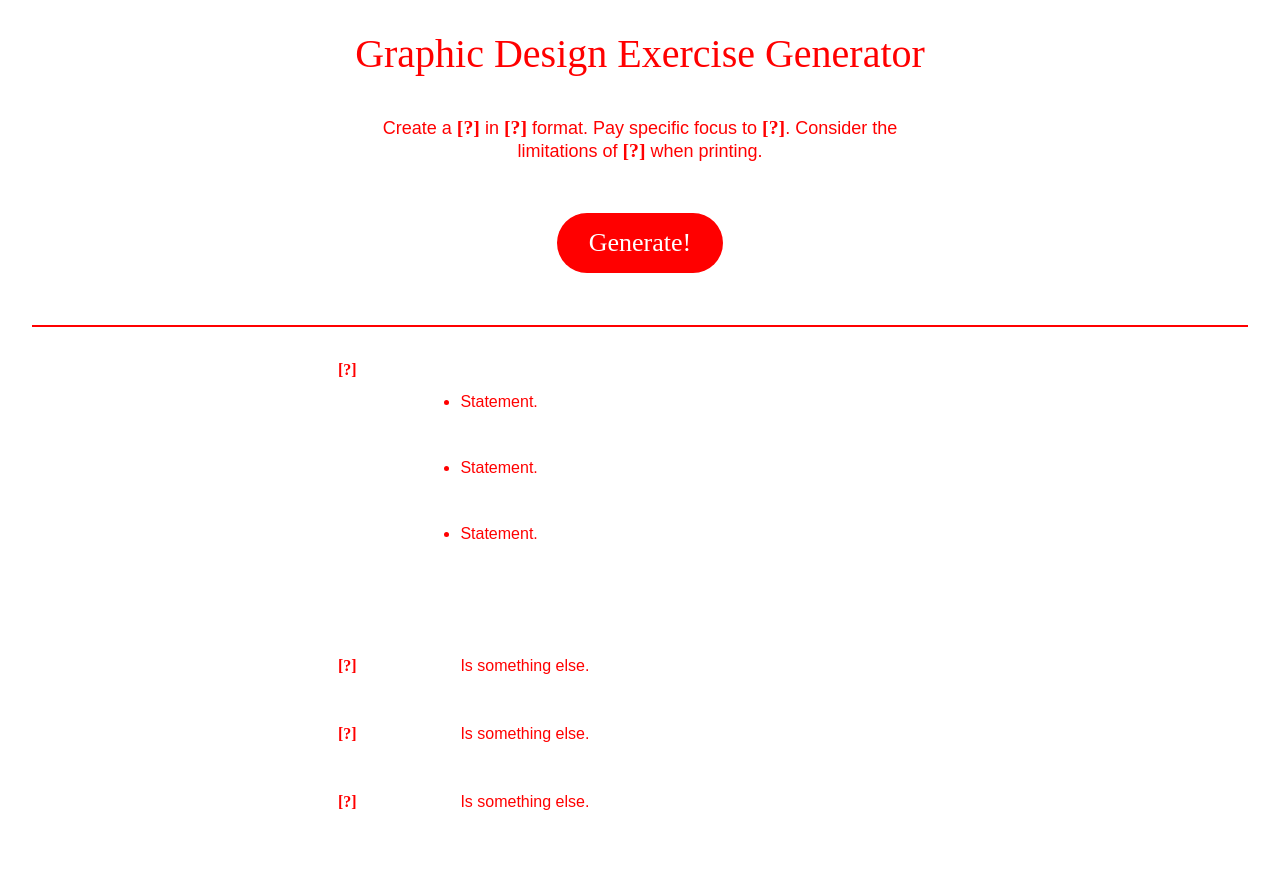
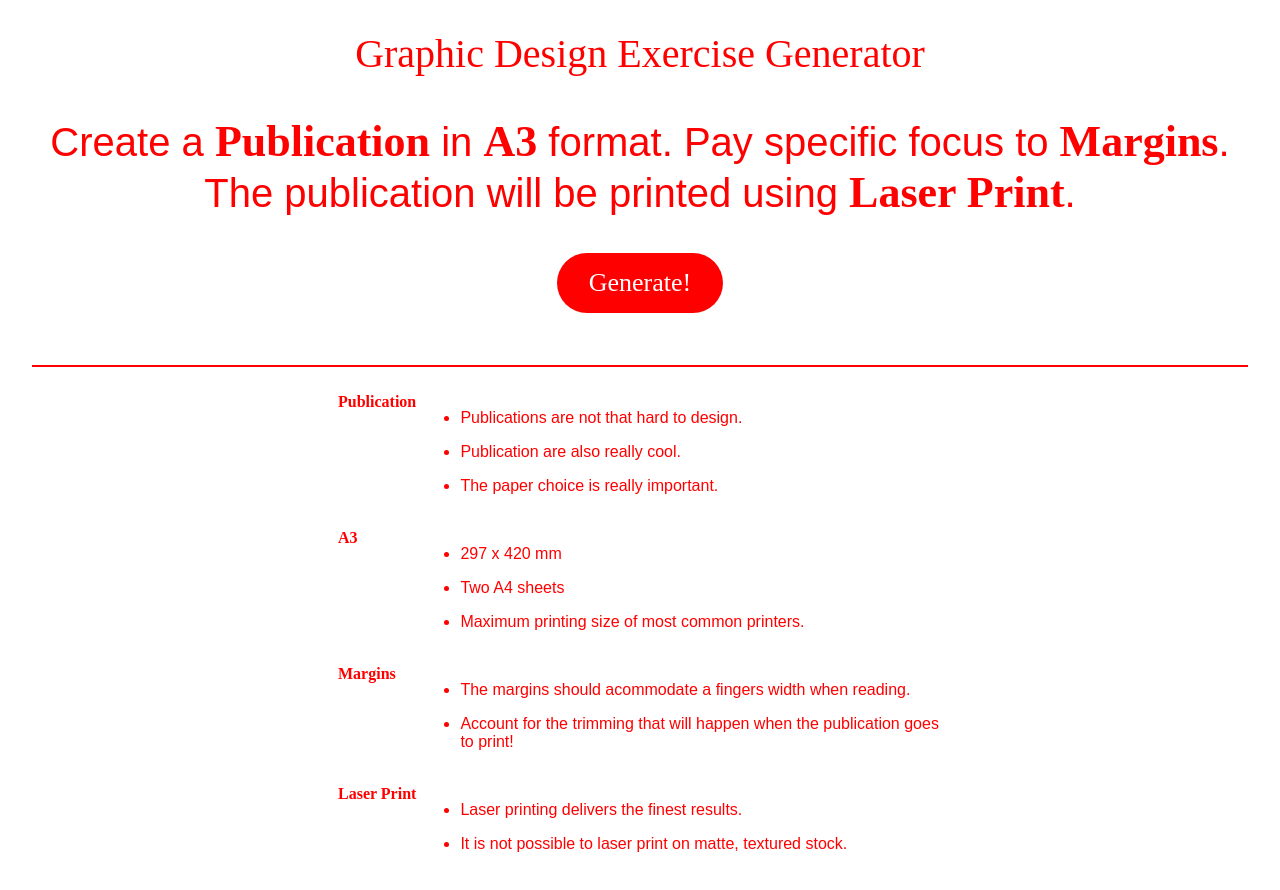
Before and after one commit to dmnkvd/GD-Tools, a website: page index.html in a window 1280 px wide. Both pictures are taken after a click on the button "Generate!". Drawn offline with Linux system fonts and the light colour scheme.

Commit message:
it works!

```diff
--- a/index.html
+++ b/index.html
@@ -9,14 +9,14 @@
 
 <body>
     <h1>Graphic Design Exercise Generator</h1>
-    <p>Create a <span class="type">[?]</span> in <span class="format">[?]</span> format. Pay specific focus to <span
-            class="focus">[?]</span>. Consider the limitations of <span class="print">[?]</span> when printing.</p>
+    <p id="prompt">Create a <span class="type">[?]</span> in <span class="format">[?]</span> format. Pay specific focus
+        to <span class="focus">[?]</span>. The publication will be printed using <span class="print">[?]</span>.</p>
     <input type="button" value="Generate!" onclick="randomWord()" />
     <hr>
     <table>
         <tr>
             <td class="type">[?]</td>
-            <td class="statements">
+            <td class="type-statements">
                 <ul>
                     <li>Statement.</li>
                     <li>Statement.</li>
@@ -26,90 +26,143 @@
         </tr>
         <tr>
             <td class="format">[?]</td>
-            <td class="statements">Is something else.</td>
+            <td class="format-statements">Is something else.</td>
         </tr>
         <tr>
             <td class="focus">[?]</td>
-            <td class="statements">Is something else.</td>
+            <td class="focus-statements">Is something else.</td>
         </tr>
         <tr>
             <td class="print">[?]</td>
-            <td class="statements">Is something else.</td>
+            <td class="print-statements">Is something else.</td>
         </tr>
     </table>
 </body>
 
 <script>
-    // The function following this could probably be made cleaner by using a more complex array/dictionary/hash for these data...
+    const selection = {
+        type: [
+            {
+                Publication: [
+                    "Publications are not that hard to design.",
+                    "Publication are also really cool.",
+                    "The paper choice is really important.",
+                ]
+            },
+            {
+                Magazine: [
+                    "Magazine statement one.",
+                    "Magazine statement two."
+                ]
+            },
+            {
+                Poster: [
+                    "Magazine statement one.",
+                ]
+            },
+        ],
+        format: [
+            {
+                A3: [
+                    "297 x 420 mm",
+                    "Two A4 sheets",
+                    "Maximum printing size of most common printers."
+                ]
+            },
+            {
+                A4: [
+                    "210 x 297 mm",
+                    "Trimming it down to 295mm will give you a lot more space for funky grids."
+                ]
+            },
+            {
+                B5: [
+                    "176 x 250 mm"
+                ]
+            },
+        ],
+        focus: [
+            {
+                'White Space': [
+                    "Is the space between all different elements on the page (text, visual material).",
+                    "It is very important for a feeling of balance in composition.",
+                    "Negative space is just as important as positive space."
+                ]
+            },
+            {
+                Margins: [
+                    "The margins should acommodate a fingers width when reading.",
+                    "Account for the trimming that will happen when the publication goes to print!"
+                ]
+            },
+            {
+                B5: [
+                    "176 x 250 mm"
+                ]
+            },
+        ],
+        print: [
+            {
+                'Risoprint': [
+                    "Risoprint can deliver the most brilliant colours.",
+                    "Don't forget to seperate channels into CMYK.",
+                ]
+            },
+            {
+                'Inkjet': [
+                    "The ink will take a while to dry.",
+                    "Worse resolution thank Laser Printing."
+                ]
+            },
+            {
+                'Laser Print': [
+                    "Laser printing delivers the finest results.",
+                    "It is not possible to laser print on matte, textured stock."
+                ]
+            },
+        ]
+    };
 
-    const selection = {
-        // type: [
-        //   {
-        //     'Publication':
-        //       [
-        //         'A printed work produced as a serial.',
-        //         'This and that statement.',
-        //         'Pay attention to the grey space!'
-        //       ]
-        //   },
-        //   {
-        //     'Poster':
-        //       [
-        //         'A single printed work, containing a statement.',
-        //         'This and that statement.',
-        //         'Pay attention to the grey space!'
-        //       ]
-        //   },
-        //   {
-        //     'Zine':
-        //       [
-        //         'A single printed work, containing a statement.',
-        //         'This and that statement.',
-        //         'Pay attention to the grey space!'
-        //       ]
-        //   },
-        //   {
-        //     'Book': 'An informal, typically photographic entry.'
-        //   },
-        //   {
-        //     'Brochure': 'An informal, typically photographic entry.'
-        //       ],
+    // This function creates a UL list from an array which is passed into it.
+    function makeUL(array) {
+        var list = document.createElement('ul');
 
-        format: [
-            'A4',
-            'Letter',
-            'A3',
-            'A2',
-            'A5',
-            'B6'
-        ],
+        for (var i = 0; i < array.length; i++) {
+            var item = document.createElement('li');
 
-        focus: [
-            'Contrast',
-            'Letter Spacing',
-            'Whitespace',
-            'Kerning',
-        ],
+            item.appendChild(document.createTextNode(array[i]));
 
-        print: [
-            'Inkjet',
-            'Risoprint',
-            'Silkscreen',
-            'Sublimation Print',
-            'UV Print',
-            'Xerox',
-        ]
+            list.appendChild(item);
+        }
+        return list;
     }
-}
 
     function randomWord() {
-        for (key in selection) {
-            var num = Math.floor(Math.random() * key.length)
-            document.querySelectorAll(`.${key}`).forEach((result) => {
-                result.innerHTML = selection[key][num];
-            })
+        randNum = 0
+        for (let i in selection) {
+            if (Object.prototype.hasOwnProperty.call(selection, i)) {
+                const categoryName = i;
+
+                randNum = [Math.floor(Math.random() * selection[i].length)]
+
+                for (let j in selection[i][randNum]) {
+                    document.querySelectorAll(`.${categoryName}`).forEach((result) => {
+                        result.innerHTML = j;
+                    });
+
+                    document.querySelectorAll(`.${categoryName}-statements`).forEach((result) => {
+                        result.innerHTML = j;
+                    });
+
+                    for (let k in selection[i][randNum][j]) {
+                        document.querySelectorAll(`.${categoryName}-statements`).forEach((result) => {
+                            result.innerHTML = makeUL(selection[i][randNum][j]).outerHTML;
+                        });
+                    }
+                }
+            }
         }
-    };
+    }
 </script>
 
 </html>
--- a/styles.css
+++ b/styles.css
@@ -61,10 +61,14 @@ p {
     margin: auto;
 }
 
+#prompt {
+    font-size: var(--font-size-l)
+}
+
 span {
     font-weight: bold;
     font-family: Serif;
-    font-size: calc(var(--font-size-m)*1.1);
+    font-size: calc(var(--font-size-l)*1.1);
 }
 
 input[type="button"] {
@@ -92,7 +96,7 @@ table {
 
 table * {
     vertical-align: top;
-    padding: 1em 0 2em ;
+    padding: 0.5em 0 ;
 }
 
 table tr td:nth-child(1) {
--- a/test-simple.js
+++ b/test-simple.js
@@ -32,8 +32,8 @@ function randomWord() {
             for (let j in selection[i][randomItem]) {
                 console.log(j);
                 document.querySelectorAll(`.${categoryName}`).forEach((result) => {
-                        result.innerHTML = j;
-                    });
+                    result.innerHTML = j;
+                });
 
                 for (let k in selection[i][j]) {
                     for (let l in selection[i][j][k]) {
```
Also changed, not shown: index copy 2.html (added, +156 -0 lines), index copy.html (deleted, +0 -109 lines), working-code.js (+7 -2 lines), 1 other file.
